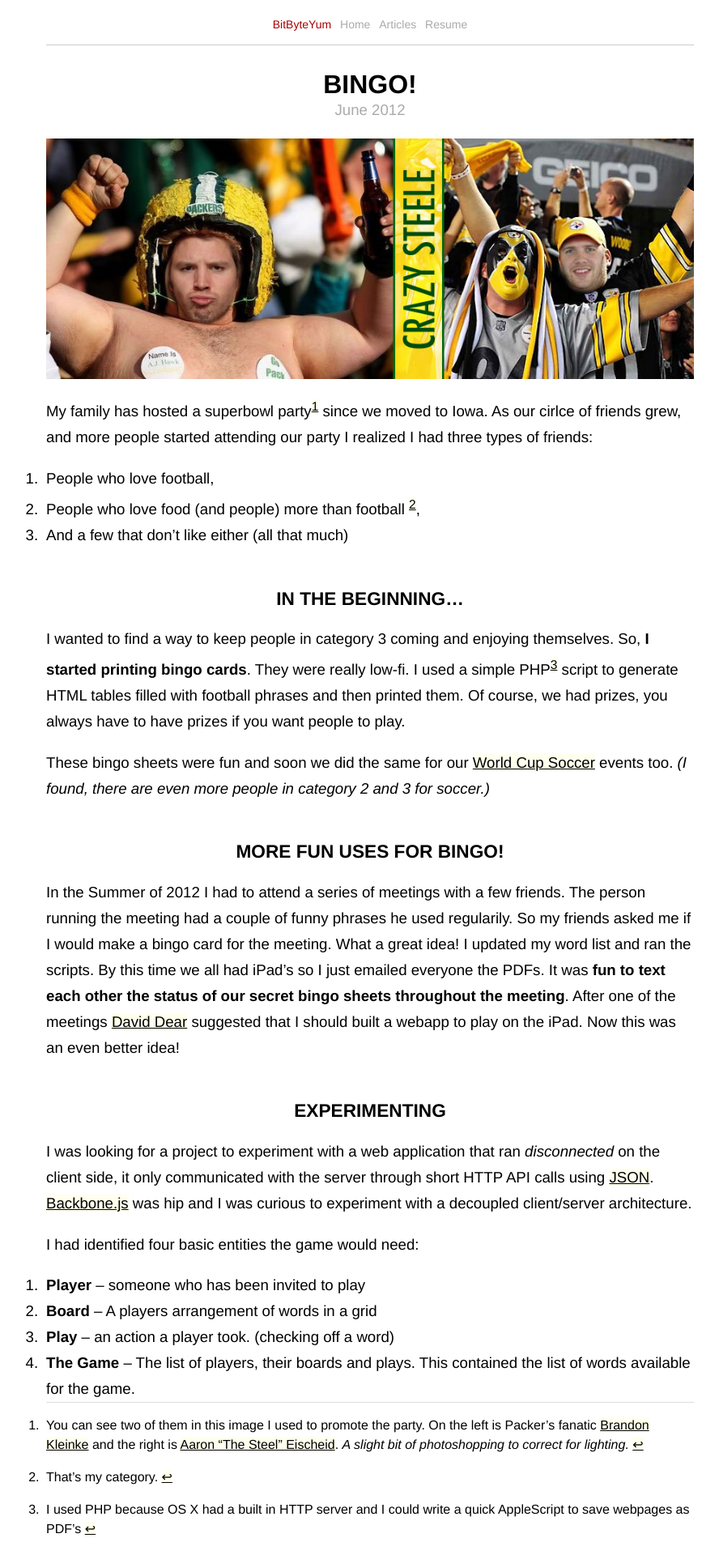
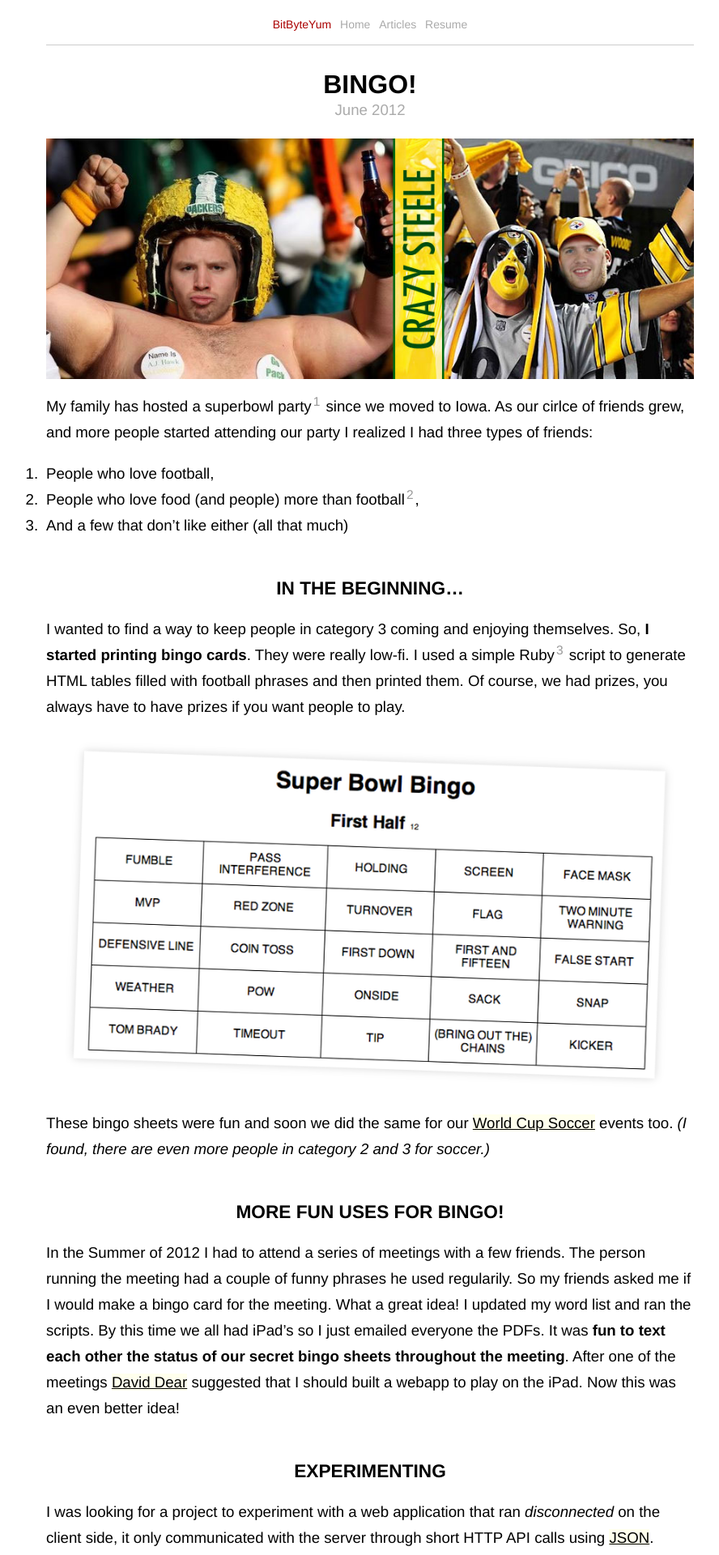
Before and after one commit to banderson623/banderson623.github.com, a Jekyll site: the page built from projects/bingo.md, in a window 1280 px wide. Shown: the top 1920 px of the page at 81% size, without its empty margins (183-1071 px from the left). Built offline with Jekyll 4.4.1, drawn with Linux system fonts in a browser that asks for light colours; some of the changed text lies outside the part shown.

```diff
--- a/_config.yml
+++ b/_config.yml
@@ -4,3 +4,4 @@
 permalink: pretty
 url: http://bitByteYum.com
 include: [_projects]
+projects: [bingo]
--- a/css/main.css
+++ b/css/main.css
@@ -40,6 +40,20 @@
 
 h1 { margin-bottom: 1em; }
 p { margin: 1em 0; }
+
+sup { /* for footnote references */
+    line-height:50%;
+}
+sup a{
+    text-decoration:none;
+    color:#999;
+    padding:2px;
+}
+sup a:visited   { color: #999; }
+sup a:hover{
+    text-decoration:underline;
+    color:inherit;
+}
 
 a         { color: inherit; }
 a:hover   { color: inherit; }
@@ -221,6 +235,11 @@
     background-color:#ffffed;
 }
 
+#project sup a,
+#post sup a {
+    background-color:transparent;
+}
+
 #project h1,
 #project h2,
 #post h1,
@@ -321,15 +340,28 @@
     display:none;
 }
 
-.other_posts {
+.other_posts,
+.projects {
     margin:0;
     color:#999;
     text-align:center;
 }
 
-p.other_posts {
+p.other_posts,
+.projects p {
     margin-top:4em;
     color:#666;
+}
+
+/* For the list of projects*/
+.projects h2{
+    font-size:16pt;
+    font-weight:normal;
+    color:#666;
+}
+
+.projects h2 span{
+    font-size:12pt;
 }
 
 ul.other_posts {
@@ -337,7 +369,8 @@
 }
 
 .other_posts .small_date,
-.other_posts .long_date {
+.other_posts .long_date,
+.projects h2 span {
     color:#ccc;
     font-weight:normal;
 }
--- a/projects/bingo.md
+++ b/projects/bingo.md
@@ -8,12 +8,14 @@
 
 My family has hosted a superbowl party[^1] since we moved to Iowa. As our cirlce of friends grew, and more people started attending our party I realized I had three types of friends:
 1. People who love football,
-2. People who love food (and people) more than football [^2],
+2. People who love food (and people) more than football[^2],
 3. And a few that don't like either (all that much)
 
 ## In the beginning...
 
-I wanted to find a way to keep people in category 3 coming and enjoying themselves. So, **I started printing bingo cards**. They were really low-fi. I used a simple PHP[^3] script to generate HTML tables filled with football phrases and then printed them. Of course, we had prizes, you always have to have prizes if you want people to play.
+I wanted to find a way to keep people in category 3 coming and enjoying themselves. So, **I started printing bingo cards**. They were really low-fi. I used a simple Ruby[^3] script to generate HTML tables filled with football phrases and then printed them. Of course, we had prizes, you always have to have prizes if you want people to play.
+
+<img src="/images/projects/bingo/card.png" class="centered can_shrink" alt="Football bingo card" width="800px"/>
 
 These bingo sheets were fun and soon we did the same for our [World Cup Soccer](http://www.fifa.com/worldcup/) events too. _(I found, there are even more people in category 2 and 3 for soccer.)_
 
@@ -25,17 +27,17 @@
 
 I was looking for a project to experiment with a web application that ran _disconnected_ on the client side, it only communicated with the server through short HTTP API calls using [JSON](http://www.json.org/). [Backbone.js](http://backbonejs.org/) was hip and I was curious to experiment with a decoupled client/server architecture.
 
-
 I had identified four basic entities the game would need:
 1. **Player** &ndash; someone who has been invited to play
 2. **Board** &ndash; A players arrangement of words in a grid
 3. **Play** &ndash; an action a player took. (checking off a word)
 4. **The Game** &ndash; The list of players, their boards and plays. This contained the list of words available for the game.
 
+<img src="/images/projects/bingo/debate.jpg" class="centered can_shrink" alt="Republican debate online" width="800px"/>
 
 
 [^1]: You can see two of them in this image I used to promote the party. On the left is Packer's fanatic [Brandon Kleinke](https://www.facebook.com/people/Brandon-Kleinke/16930497) and the right is [Aaron "The Steel" Eischeid](https://twitter.com/aeischeid). _A slight bit of photoshopping to correct for lighting._
 
 [^2]: That's my category.
 
-[^3]: I used PHP because OS X had a built in HTTP server and I could write a quick AppleScript to save webpages as PDF's
+[^3]: The original Ruby script available as a Gist &ndash; [bingo.rb](https://gist.github.com/banderson623/5685178)
```
Also changed, not shown: _posts/2013-06-04-Coaching.md (added, +40 -0 lines), projects.html (added, +15 -0 lines), images/projects/bingo/card.png (added), images/projects/bingo/debate.jpg (added).
